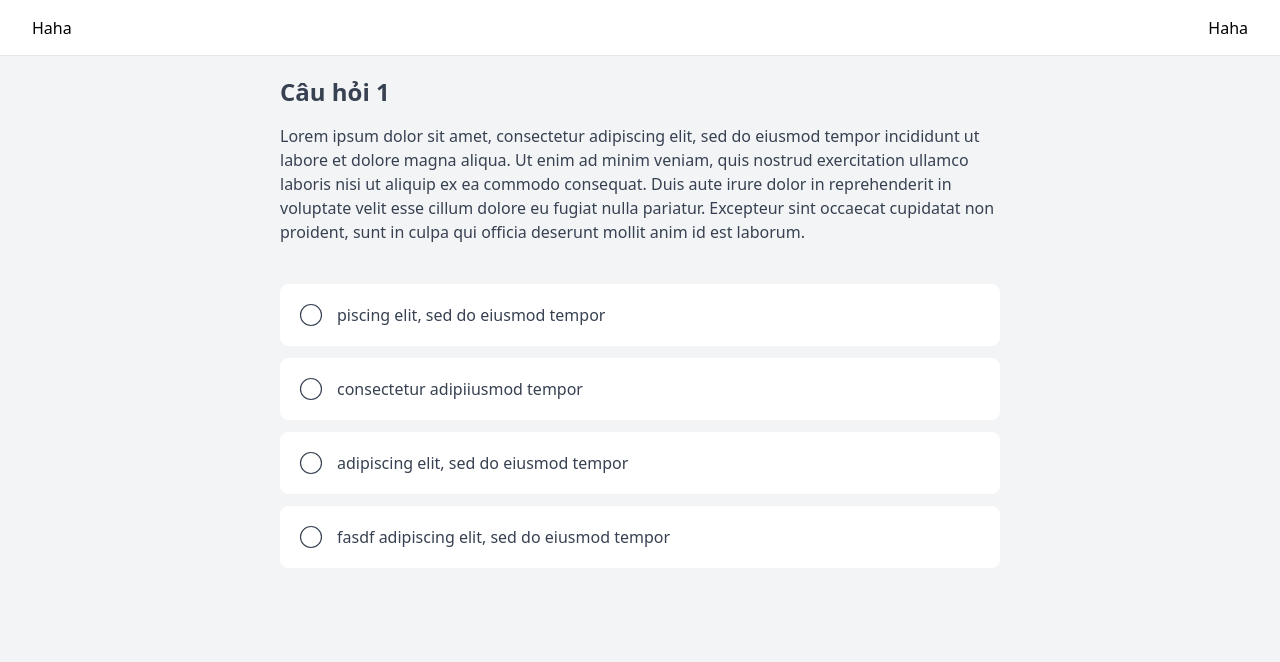
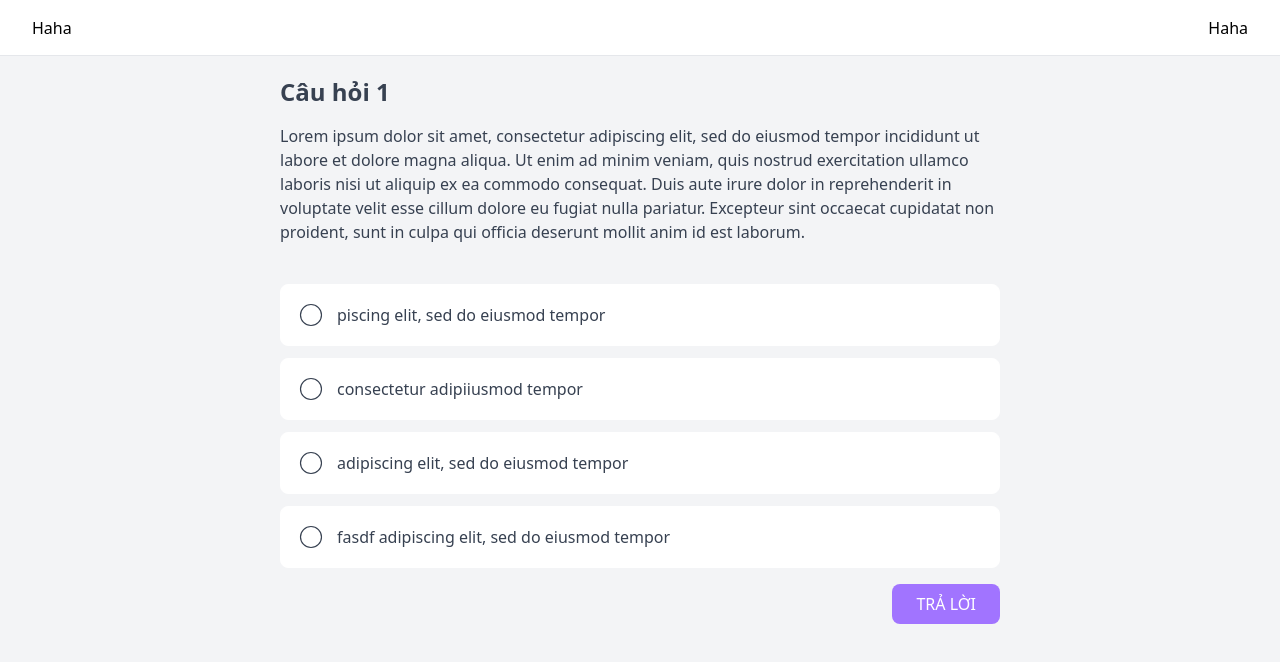
Before and after one commit to buitongminhchau01032002/quiz-platform, a React (Vite) app: page /live in a window 1280 px wide. Shown: the top 662 px of the page. Built offline with nearby package versions, Linux system fonts and the light colour scheme.

Commit message:
add explanation and logic ui

```diff
--- a/src/pages/Live/components/Question/Question.jsx
+++ b/src/pages/Live/components/Question/Question.jsx
@@ -1,10 +1,21 @@
+import { useState } from 'react';
 import SingleChoiceGroup from '../SingleChoiceGroup';
-import { useSelector } from 'react-redux';
+import { useDispatch, useSelector } from 'react-redux';
 import { quizSelector } from '../../../../redux/selectors';
+import { quizActions } from '../../../../redux/slices/quizSlice';
 
 function Question({ questionIndex }) {
     const quiz = useSelector(quizSelector);
     const question = quiz.questions[questionIndex];
+    const dispatch = useDispatch();
+
+    function handleSubmitQuestion() {
+        dispatch(quizActions.submitQuestion(questionIndex));
+    }
+
+    function handleToggleExplanation() {
+        dispatch(quizActions.toggleShowExplation(questionIndex));
+    }
 
     return (
         <div className="mx-auto mt-5 w-full max-w-[720px]">
@@ -19,6 +30,70 @@ function Question({ questionIndex }) {
                 chosenAnswer={question.chosenAnswer}
                 submited={question.submited}
             />
+
+            <div className="mt-4 flex items-center justify-between">
+                <div>
+                    {question?.submited && question?.explanation && (
+                        <button
+                            className="flex font-medium text-primary-dark hover:text-primary"
+                            onClick={handleToggleExplanation}
+                        >
+                            <div className="mr-2">
+                                <svg
+                                    xmlns="http://www.w3.org/2000/svg"
+                                    fill="none"
+                                    viewBox="0 0 24 24"
+                                    strokeWidth={1.5}
+                                    stroke="currentColor"
+                                    className="h-6 w-6"
+                                >
+                                    <path
+                                        strokeLinecap="round"
+                                        strokeLinejoin="round"
+                                        d="M11.25 11.25l.041-.02a.75.75 0 011.063.852l-.708 2.836a.75.75 0 001.063.853l.041-.021M21 12a9 9 0 11-18 0 9 9 0 0118 0zm-9-3.75h.008v.008H12V8.25z"
+                                    />
+                                </svg>
+                            </div>
+
+                            <p>{question?.showExplanation ? 'Ẩn giải thích' : 'Xem giải thích'}</p>
+                        </button>
+                    )}
+                </div>
+                <div>
+                    {!question?.submited && (
+                        <button
+                            className="flex h-10 items-center rounded-lg bg-primary px-6 font-medium uppercase text-white hover:bg-primary-dark"
+                            onClick={handleSubmitQuestion}
+                        >
+                            Trả lời
+                        </button>
+                    )}
+
+                    {question?.submited && (
+                        <button className="flex h-10 items-center rounded-lg bg-primary px-6 font-medium uppercase text-white hover:bg-primary-dark">
+                            <p>Câu hỏi tiếp theo</p>
+                            <svg
+                                xmlns="http://www.w3.org/2000/svg"
+                                fill="none"
+                                viewBox="0 0 24 24"
+                                strokeWidth={1.5}
+                                stroke="currentColor"
+                                className="h-6 w-6"
+                            >
+                                <path strokeLinecap="round" strokeLinejoin="round" d="M8.25 4.5l7.5 7.5-7.5 7.5" />
+                            </svg>
+                        </button>
+                    )}
+                </div>
+            </div>
+
+            {/* EXPLANATION */}
+            {question?.submited && question?.showExplanation && question?.explanation && (
+                <div className="mt-2">
+                    <div className="font-semibold">Giải thích:</div>
+                    <div>{question?.explanation}</div>
+                </div>
+            )}
         </div>
     );
 }
--- a/src/redux/slices/quizSlice.js
+++ b/src/redux/slices/quizSlice.js
@@ -14,7 +14,9 @@ const initialState = {
             ],
             correctAnswer: 0,
             hint: '',
-            explanation: 'Hahaha',
+            explanation:
+                'm dolor sit amet, consectetur adipiscing elit, sed do eiusmod tempor incididunt ut labore et do',
+            showExplanation: false,
             chosenAnswer: null,
             submited: false,
         },
@@ -38,6 +40,12 @@ export const quizSlice = createSlice({
         submitQuestion: (state, action) => {
             // payload --> questionIndex
             state.questions[action.payload].submited = true;
+            state.questions[action.payload].showExplanation = true;
+        },
+
+        toggleShowExplation: (state, action) => {
+            // payload --> questionIndex
+            state.questions[action.payload].showExplanation = !state.questions[action.payload].showExplanation;
         },
     },
 });
```
